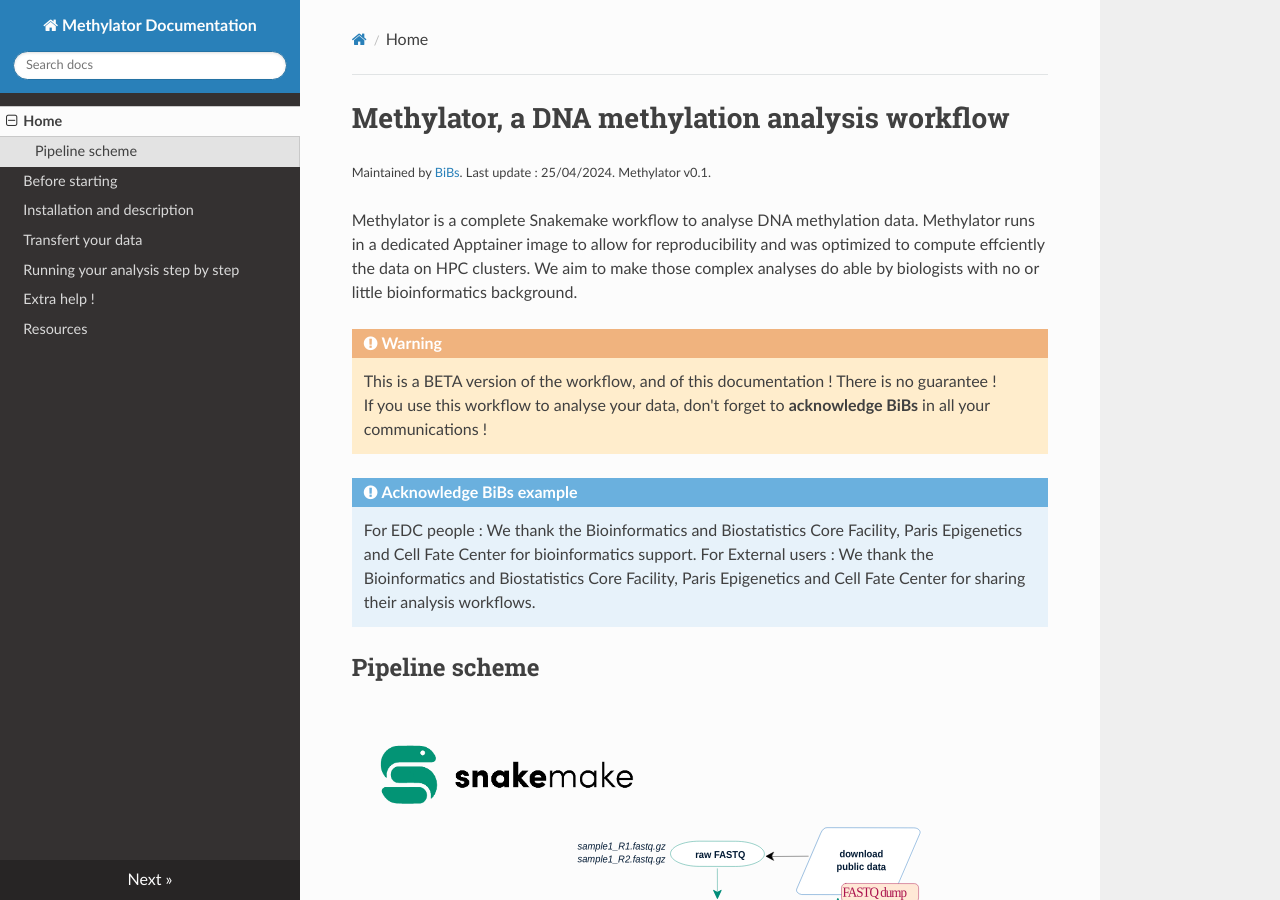
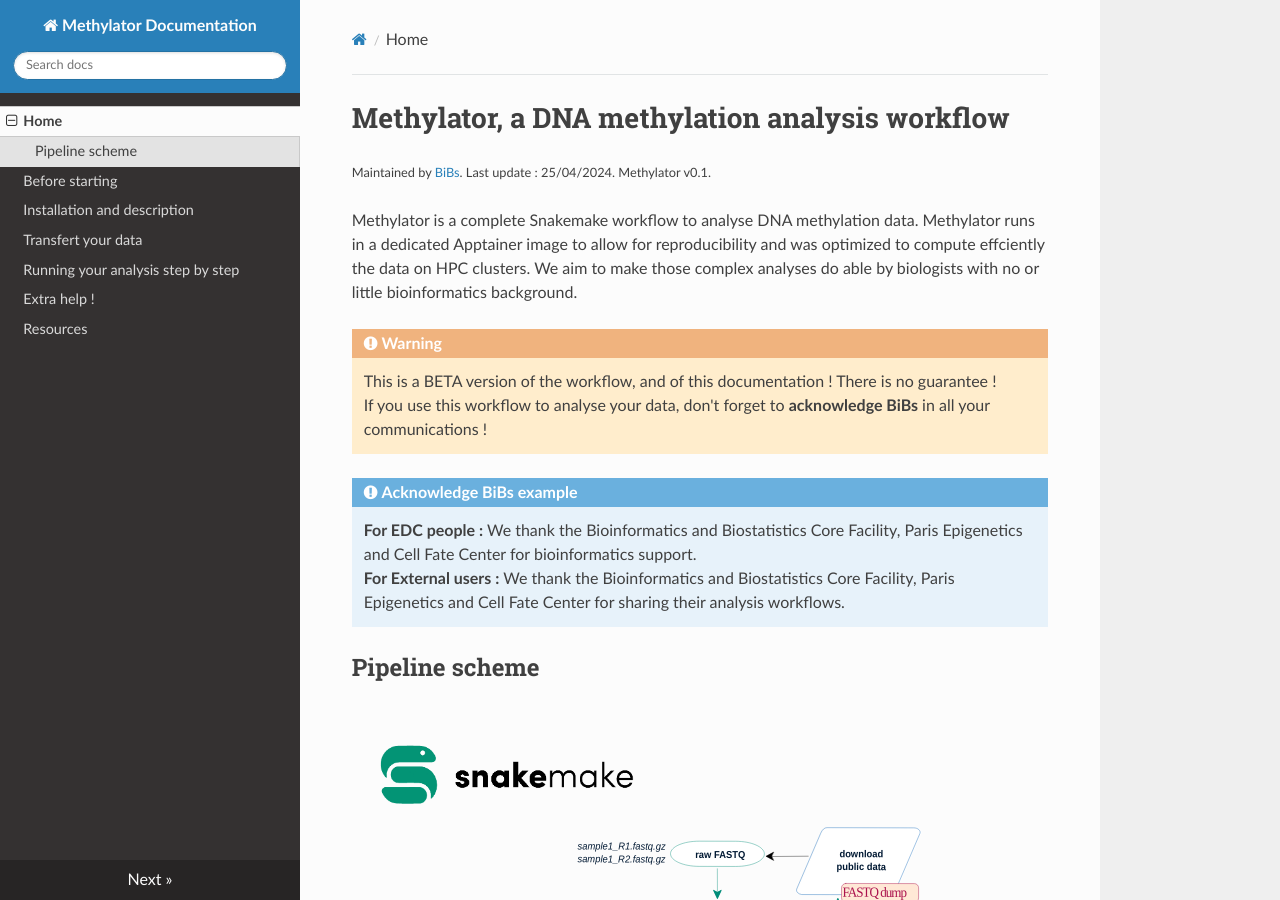
Before and after one commit to parisepigenetics/Methylator-Documentation, an MkDocs documentation site: the page built from docs/index.md, in a window 1280 px wide and 900 px high. Built offline with MkDocs 1.6.1, drawn with Linux system fonts in a browser that asks for light colours; nearby versions of some CDN libraries.

```diff
--- a/docs/index.md
+++ b/docs/index.md
@@ -9,8 +9,8 @@ Methylator is a complete Snakemake workﬂow to analyse DNA methylation data. Me
     If you use this workflow to analyse your data, don't forget to **acknowledge BiBs** in all your communications !
 
 !!! quote "Acknowledge BiBs example"
-    For EDC people : We thank the Bioinformatics and Biostatistics Core Facility, Paris Epigenetics and Cell Fate Center for bioinformatics support.
-    For External users : We thank the Bioinformatics and Biostatistics Core Facility, Paris Epigenetics and Cell Fate Center for sharing their analysis workflows.
+    **For EDC people :** We thank the Bioinformatics and Biostatistics Core Facility, Paris Epigenetics and Cell Fate Center for bioinformatics support.
+    **For External users :** We thank the Bioinformatics and Biostatistics Core Facility, Paris Epigenetics and Cell Fate Center for sharing their analysis workflows.
 
 ## Pipeline scheme
 ![Methylator Schema](img/poster_methylator.svg)
```
